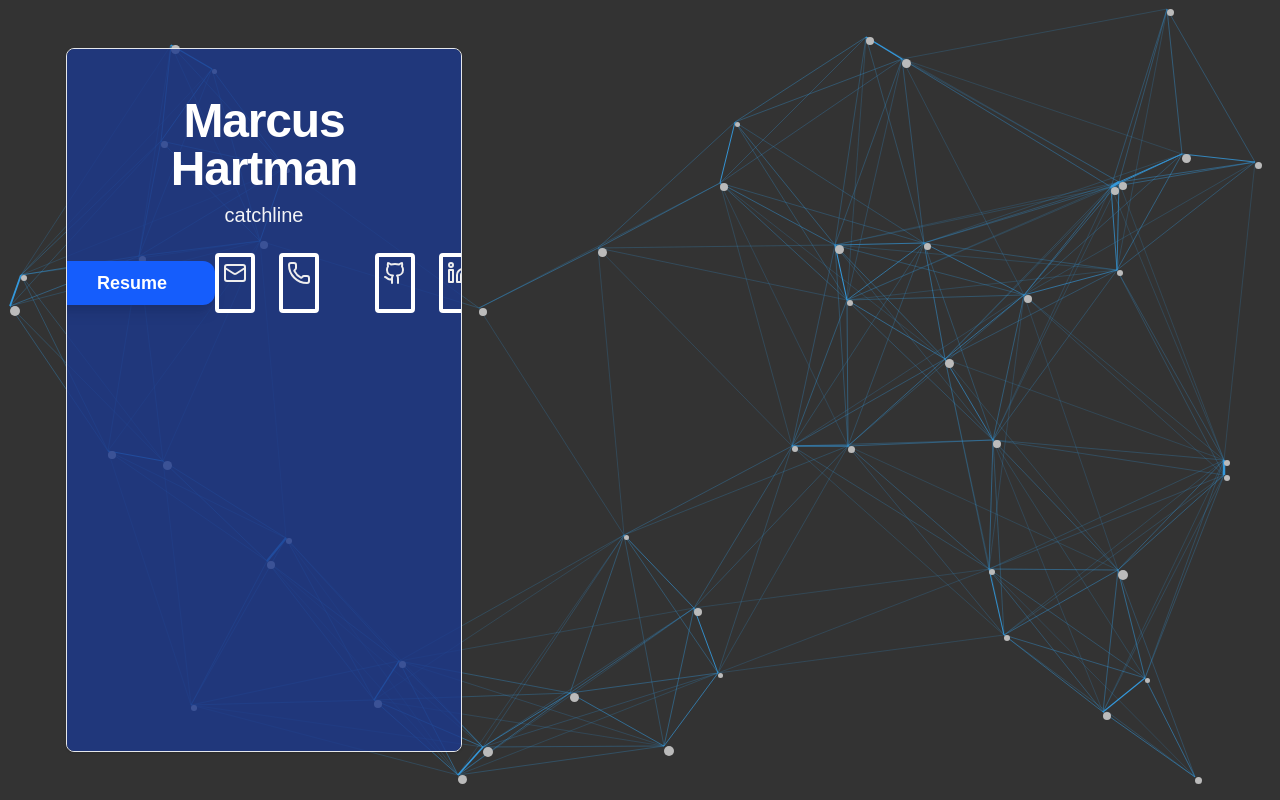
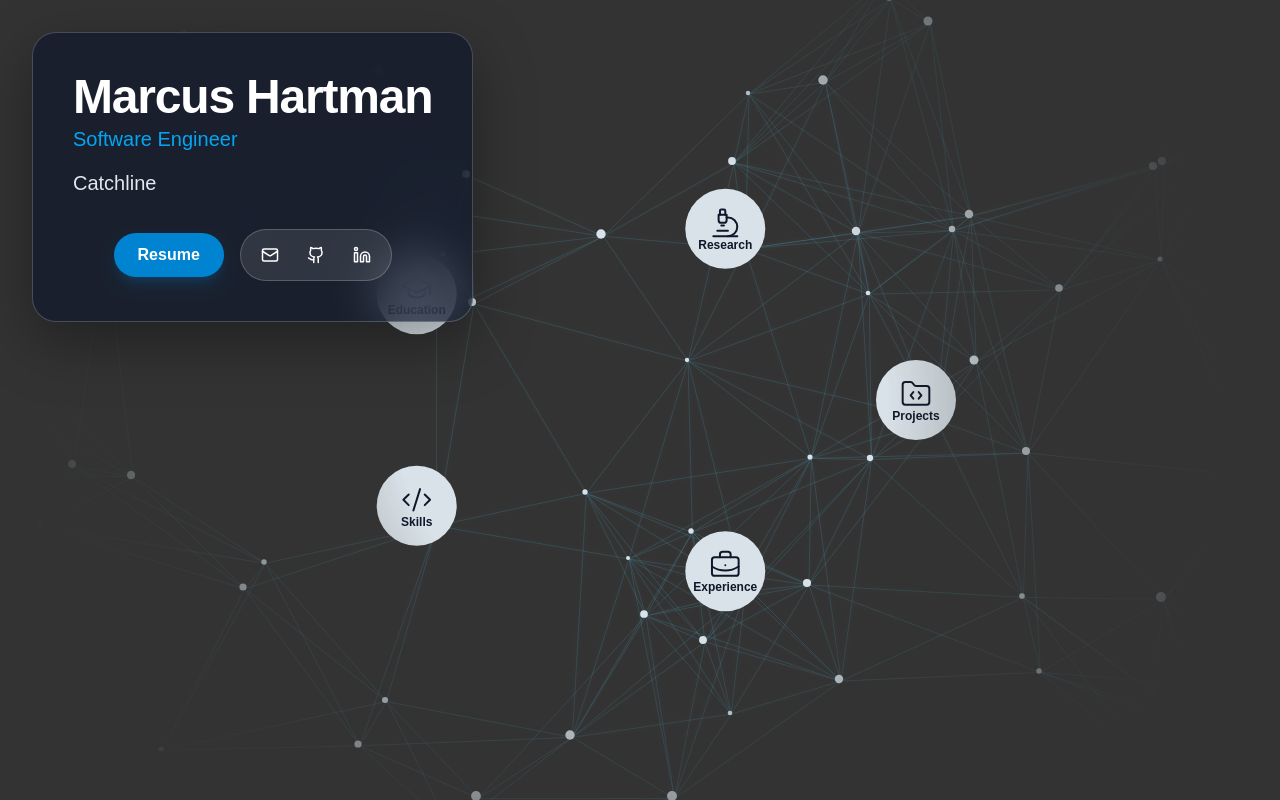
Before and after one commit to mmhartma/mmhartma.github.io, a Next.js app: page / in a window 1280 px wide. Built offline with nearby package versions, Linux system fonts and the light colour scheme.

Commit message:
Revised intro card, background redone to be more in vision

```diff
--- a/src/app/components/background.js
+++ b/src/app/components/background.js
@@ -1,14 +1,16 @@
 "use client";
 
-import { useState, useEffect } from 'react';
+import { GraduationCap, CodeXml, FolderCode, Microscope, BriefcaseBusiness } from 'lucide-react';
+import { useState, useEffect, cloneElement } from 'react';
 
 // Design
-const LINE_COLOR = "#3498db"
-const NODE_COLOR = "#bbbbbb"
+const LINE_COLOR = "#4dd0ff"
+const NODE_COLOR = "#d9e2e8"
 
-const NODE_MIN_DIAMETER = 5;
-const NODE_MAX_DIAMETER = 10;
+const NODE_MIN_RADIUS = 2;
+const NODE_MAX_RADIUS = 5;
 
+const POINT_OVERFLOW = 100;
 
 function generatePoints(dimensions, numNodes) {
     let width = dimensions.width;
@@ -16,15 +18,43 @@ function generatePoints(dimensions, numNodes) {
 
     var points = [];
 
+    // Randomly generate points
     for (var i = 0; i < numNodes; i++) {
-        var x_pos = Math.floor(Math.random() * (width - NODE_MAX_DIAMETER));
-        var y_pos = Math.floor(Math.random() * (height - NODE_MAX_DIAMETER));
+        var x_pos = Math.floor(Math.random() * (width - NODE_MAX_RADIUS * 2)) + NODE_MAX_RADIUS;
+        var y_pos = Math.floor(Math.random() * (height - NODE_MAX_RADIUS * 2)) + NODE_MAX_RADIUS;
 
-        var diameter = Math.random() * (NODE_MAX_DIAMETER - NODE_MIN_DIAMETER) + NODE_MIN_DIAMETER;
+        var radius = Math.random() * (NODE_MAX_RADIUS - NODE_MIN_RADIUS) + NODE_MIN_RADIUS;
 
         points.push({
             pos: {x: x_pos, y: y_pos},
-            diameter: diameter
+            radius: radius
+        })
+    }
+
+    // Fixed points
+    let labels = ["Projects", "Experience", "Skills", "Education", "Research"];
+    let iconStyle = {
+        color: '#0f172a',
+        strokeWidth: 1.5
+    };
+    let icons = [
+        <FolderCode key="projects" size={24} color={iconStyle.color} strokeWidth={iconStyle.strokeWidth} />,
+        <BriefcaseBusiness key="experience" size={24} color={iconStyle.color} strokeWidth={iconStyle.strokeWidth} />,
+        <CodeXml key="skills" size={24} color={iconStyle.color} strokeWidth={iconStyle.strokeWidth} />,
+        <GraduationCap key="education" size={24} color={iconStyle.color} strokeWidth={iconStyle.strokeWidth} />,
+        <Microscope key="research" size={24} color={iconStyle.color} strokeWidth={iconStyle.strokeWidth} />
+    ];
+    for (var i = 0; i < labels.length; i++) {
+        var angle = (i / labels.length) * Math.PI * 2;
+        var x_pos = width / 2 + Math.cos(angle) * (width / 5);
+        var y_pos = height / 2 + Math.sin(angle) * (height / 5);
+        var radius = NODE_MAX_RADIUS * 8;
+
+        points.push({
+            pos: {x: x_pos, y: y_pos},
+            radius: radius,
+            label: labels[i],
+            icon: icons[i]
         })
     }
 
@@ -45,7 +75,9 @@ function connectPoints(points) {
             let line = [p1_x, p1_y, p2_x, p2_y]
             pairs.push({
                 p1: points[p1],
+                p1_radius: points[p1].radius,
                 p2: points[p2],
+                p2_radius: points[p2].radius,
                 line: line,
                 dist: euclideanDist(...line)
             })
@@ -53,9 +85,9 @@ function connectPoints(points) {
     }
 
     // Remove where dist too far
-    pairs = pairs.filter((p) => p.dist < 300)
+    pairs = pairs.filter((p) => p.dist < 250)
     // Sort by distance
-    pairs.sort((a, b) => { return a.dist < b.dist})
+    pairs.sort((a, b) => a.dist - b.dist)
 
     return pairs;
 }
@@ -82,15 +114,15 @@ export default function Background() {
         // Handle window resize
         const handleDimensions = () => {
             setDimensions({
-                width: window.innerWidth,
-                height: window.innerHeight
+                width: window.innerWidth + POINT_OVERFLOW,
+                height: window.innerHeight + POINT_OVERFLOW
             })
         }
         window.addEventListener("resize", handleDimensions)
         handleDimensions();
 
         // Generate points and lines
-        setPoints(generatePoints({width: window.innerWidth, height: window.innerHeight}, 50))
+        setPoints(generatePoints({width: window.innerWidth + POINT_OVERFLOW, height: window.innerHeight + POINT_OVERFLOW}, 70))
     }, [])
 
     useEffect(() => {
@@ -101,38 +133,79 @@ export default function Background() {
 
 
     return (
-    <div>
+    <div className={`absolute inset-0`}
+    style={{
+        overflow: 'hidden',
+        left: -POINT_OVERFLOW / 2,
+        top: -POINT_OVERFLOW / 2
+    }}>
+        {/* Draw background, apply mask */}
+        <svg className="absolute" width={dimensions.width} height={dimensions.height}
+        style={{
+            overflow: 'hidden',
+            maskImage: 'radial-gradient(circle at center, black 30%, transparent 75%)',
+            WebkitMaskImage: 'radial-gradient(circle at center, black 30%, transparent 75%)'
+        }}>
+
             {/* Lines */}
-        <svg className="absolute" width={dimensions.width} height={dimensions.height}>
             {lines.map(function(l, i) {
                 return <line
                     key={i}
                     stroke={LINE_COLOR}
-                    strokeWidth={Math.min((1 / l.dist) * 60, NODE_MAX_DIAMETER/4)}
 
-                    x1={l.line[0]}
-                    y1={l.line[1]}
-                    x2={l.line[2]}
-                    y2={l.line[3]}
+                    strokeWidth={Math.min((1 / l.dist) * 50, NODE_MAX_RADIUS/32)}
+                    style={{ filter: 'drop-shadow(0 0 5px rgba(255, 255, 255, 0.5))' }}
+
+                    x1={l.line[0] + l.p1_radius/2}
+                    y1={l.line[1] + l.p1_radius/2}
+                    x2={l.line[2] + l.p2_radius/2}
+                    y2={l.line[3] + l.p2_radius/2}
                 />
             })}
-        </svg>
 
             {/* Points */}
             {points.map(function(point, i) {
-            return <div
-                className={`absolute rounded-full`}
-                style={{
-                    background: `${NODE_COLOR}`,
-                    top: `${point.pos.y}px`,
-                    left: `${point.pos.x}px`,
-                    width: `${point.diameter}px`,
-                    height: `${point.diameter}px`
-                }}
+                return <circle
                     key={i}
-            ></div>
+                    fill={NODE_COLOR}
+
+                    cx={point.pos.x}
+                    cy={point.pos.y}
+                    r={point.radius}
+                />
             })}
 
+            {/* Icons and labels */}
+            {points.map(function(point, i) {
+                if (!point.icon || !point.label) return null;
 
+                const centerX = point.pos.x;
+                const centerY = point.pos.y;
+                const iconSize = Math.min(48, Math.max(24, point.radius * 0.8));
+                const iconElement = cloneElement(point.icon, {
+                    size: iconSize,
+                    color: '#0f172a',
+                    strokeWidth: 1.5
+                });
+
+                return (
+                    <g key={i}>
+                        <g transform={`translate(${centerX - iconSize / 2}, ${centerY - iconSize / 2 - 6})`}>
+                            {iconElement}
+                        </g>
+                        <text
+                            fill="#0f172a"
+                            fontSize="12"
+                            fontWeight="600"
+                            textAnchor="middle"
+                            x={centerX}
+                            y={centerY + iconSize / 2 + 4}
+                        >
+                            {point.label}
+                        </text>
+                    </g>
+                );
+            })}
+        </svg>
     </div>);
 }
--- a/src/app/components/intro.js
+++ b/src/app/components/intro.js
@@ -1,38 +1,47 @@
 import links from "../links";
 
-import { Mail, Phone, Linkedin, Github } from 'lucide-react';
+import { Mail, Linkedin, Github } from 'lucide-react';
 
 export default function Intro() {
   return (
-    <div className="flex py-12 max-h-90 overflow-auto justify-center min-h-screen relative transition-all duration-200 delay-100">
-        <div className="w-3/4 p-12 border border-gray-200 rounded-lg shadow-sm bg-blue-900/80 border-white-700 overflow-auto">
+    <div className="flex justify-start px-4 py-4 sm:px-6 sm:py-6 lg:px-8 lg:py-8">
+      <div className="w-full max-w-2xl rounded-3xl border border-white/20 bg-slate-900/70 p-4 shadow-[0_20px_60px_rgba(0,0,0,0.35)] backdrop-blur-xl sm:p-8 lg:p-10">
+        <div className="text-left">
+          <h1 className="mb-1 text-4xl font-bold tracking-tight text-white sm:text-5xl">
+            Marcus Hartman
+          </h1>
 
-          <h1 className="mb-2 text-5xl text-center font-bold tracking-tight text-gray-900 text-white">Marcus Hartman</h1>
+          <p className="mb-4 text-lg font-medium text-sky-500 sm:text-xl">
+            Software Engineer
+          </p>
 
-          <div className="transition-all ease-in duration-800">
-            <p className="text-xl font-normal text-center text-gray-100 text-gray-100">catchline</p>
+          <p className="max-w-xl text-lg text-slate-200 sm:text-xl">
+            Catchline
+          </p>
 
-            {/* Links */}
-            <div className="flex justify-center space-x-6 mt-6">
-              <a href={links.RESUME} target="_blank" className="block w-fit mx-auto text-center bg-blue-600 text-white text-lg font-semibold px-12 py-2 my-2 rounded-xl shadow-lg hover:bg-blue-300 transition">
-                Resume
+          <div className="mt-8 flex flex-wrap items-center justify-center gap-3 sm:gap-4">
+            <a
+              href={links.RESUME}
+              target="_blank"
+              className="rounded-full bg-sky-600 px-6 py-2.5 text-base font-semibold text-white shadow-lg shadow-sky-600/20 transition duration-200 hover:bg-sky-500"
+            >
+              Resume
+            </a>
+
+            <div className="flex items-center gap-3 rounded-full border border-white/20 bg-white/10 px-3 py-2">
+              <a href="mailto:mmhartma@buffalo.edu" className="rounded-full p-2 text-white transition duration-200 hover:bg-white/20">
+                <Mail size={18} />
               </a>
-
-              <a href="mailto:mmhartma@buffalo.edu" className="border-white border-4 rounded p-1 hover:bg-white">
-                <Mail/>
+              <a href={links.GITHUB} target="_blank" className="rounded-full p-2 text-white transition duration-200 hover:bg-white/20">
+                <Github size={18} />
               </a>
-              <a href="tel:+17169970154" className="border-white border-4 rounded p-1 hover:bg-white">
-                <Phone/>
-              </a>
-              <a href={links.GITHUB} target="_blank" className="ml-8 border-white border-4 rounded p-1 hover:bg-white">
-                <Github/>
-              </a>
-              <a href={links.LINKEDIN} target="_blank" className="border-white border-4 rounded p-1 hover:bg-white">
-                <Linkedin/>
+              <a href={links.LINKEDIN} target="_blank" className="rounded-full p-2 text-white transition duration-200 hover:bg-white/20">
+                <Linkedin size={18} />
               </a>
             </div>
           </div>
         </div>
       </div>
-  )
+    </div>
+  );
 }
--- a/src/app/page.js
+++ b/src/app/page.js
@@ -7,9 +7,9 @@ import Intro from "./components/intro";
 export default function Home() {
 
   return (
-    <div className="relative max-h-screen overflow-auto">
+    <div className="min-h-full">
 
-      <Background className="absolute inset-0" />
+      <Background className="absolute inset-0 "/>
 
       {/* Main box */}
       <div className="flex">
```
Lines whose indentation alone changed are shown as unchanged.
